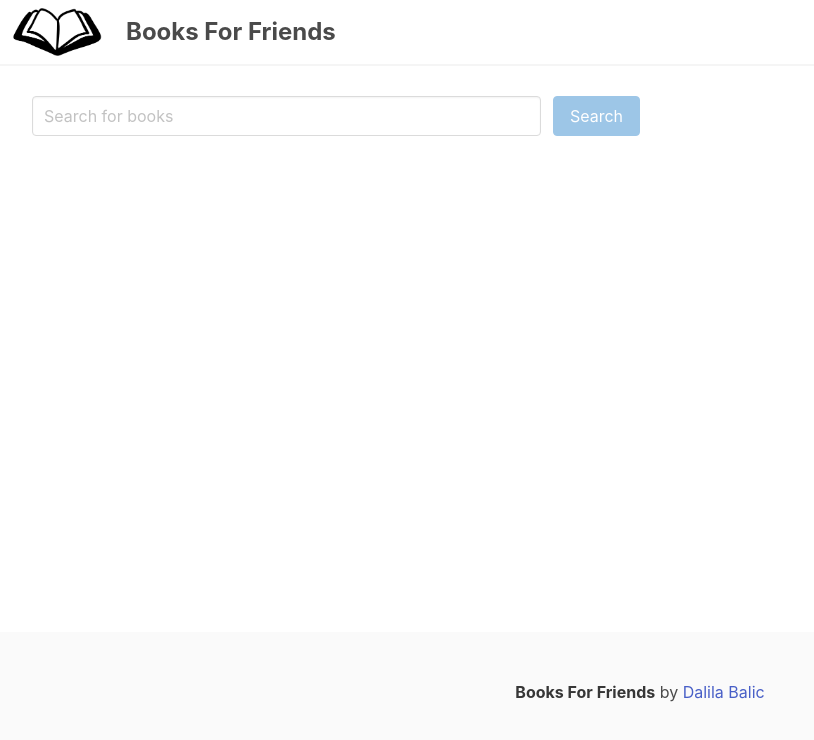
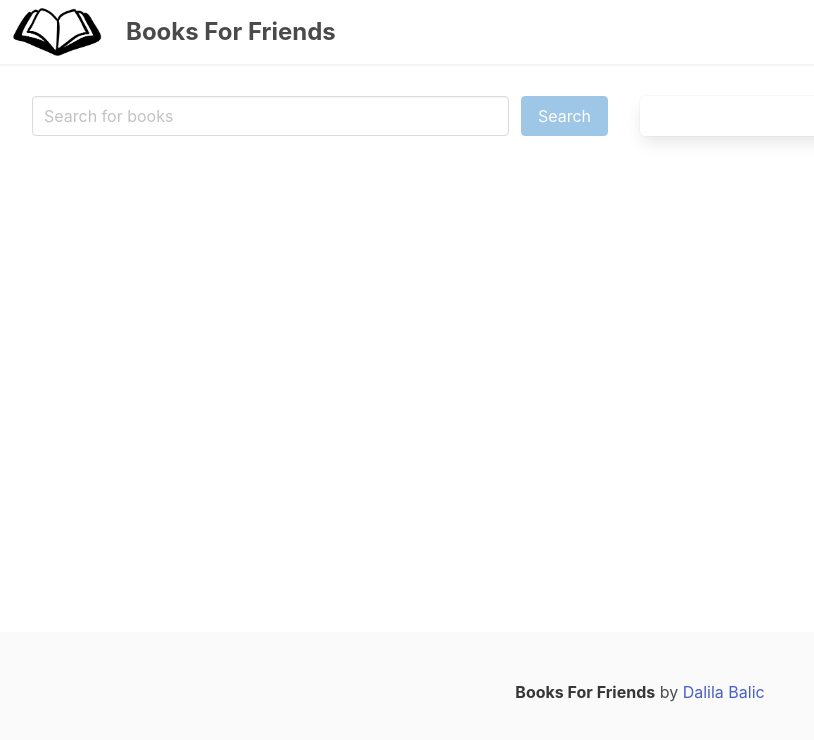
Before and after one commit to dalilaavdukic/books-for-friends, a Vue app in the folder client/: page / in a window 1280 px wide. Shown: the top 740 px of the page, without its empty margins (0-814 px from the left). Built offline with nearby package versions, Linux system fonts and the light colour scheme.

Commit message:
minor css fixes

```diff
--- a/client/src/App.vue
+++ b/client/src/App.vue
@@ -2,10 +2,10 @@
   <div id="app">
     <books-navbar></books-navbar>
     <div class="main-content">
-      <div>
+      <div class="left-content">
         <books-search></books-search>
       </div>
-      <div>
+      <div class="right-content">
         <books-recommendations></books-recommendations>
       </div>
     </div>
@@ -41,8 +41,8 @@ export default {
     justify-content: center;
     flex-direction: row;
     flex: 1 0 auto;
-    div {
-      margin: 1rem;
+    margin: 2rem;
+    .left-content, .right-content {
       width: 100%;
     }
   }
--- a/client/src/components/BooksRecommendations.vue
+++ b/client/src/components/BooksRecommendations.vue
@@ -1,5 +1,5 @@
 <template>
-  <div class="book-recommendations-container">
+  <div class="box book-recommendations-container">
     <div v-for="book in recommendations" :key="book.id">{{book.title}}</div>
   </div>
 </template>
@@ -16,4 +16,7 @@ export default {
 </script>
 
 <style lang="scss" scoped>
+.book-recommendations-container {
+  width: 100%;
+}
 </style>
--- a/client/src/components/BooksSearch.vue
+++ b/client/src/components/BooksSearch.vue
@@ -66,7 +66,10 @@ export default {
 </script>
 
 <style lang="scss" scoped>
-.search-results {
-  padding-top: 2rem;
+.book-search-container {
+  padding-right: 2rem;
+  .search-results {
+    padding-top: 2rem;
+  }
 }
 </style>
```
